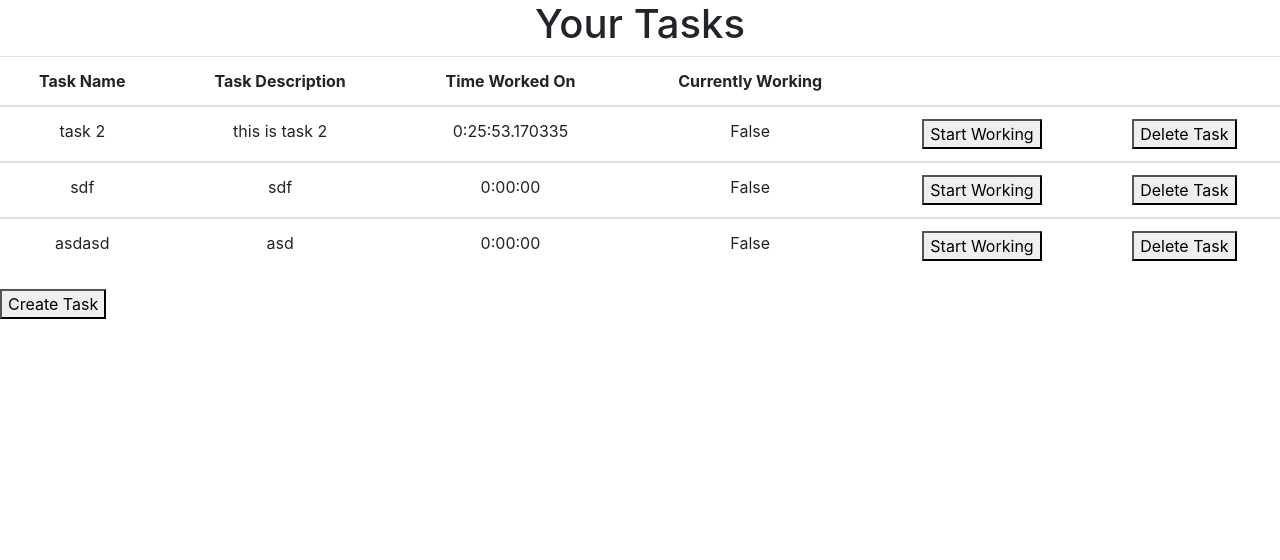
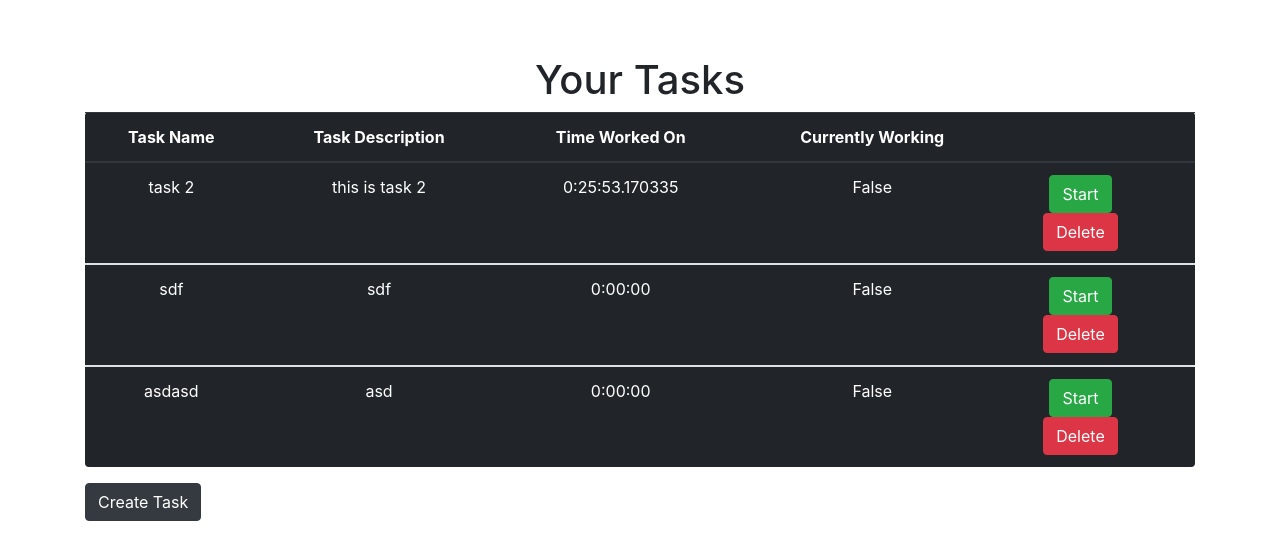
Before and after one commit to aivan6842/TaskTimeTracker, a Django app: template templates/viewTasks.html in a window 1280 px wide. Shown: the top 560 px of the page. Run offline with Django 3.2, Linux system fonts and the light colour scheme; the template is opened without the code that fills it: values that come from a table or form of the project are taken from there, others are empty; data comes from the database, SQL or seed files in the repository; both versions use the stored data as it was after the commit; some libraries are stand-ins or nearby versions.

Commit message:
Added css to viewTasks.html

```diff
--- a/static/css/taskapp.css
+++ b/static/css/taskapp.css
@@ -1,7 +1,17 @@
-h1{
+.invalidUser{
     color: red;
 }
 
-.invalidUser{
-    color: red;
+th{
+    text-align: center;
+    scope: col;
 }
+
+td{
+    text-align: center;
+}
+
+#header{
+    text-align: center;
+    margin-top: 5%;
+}
--- a/templates/viewTasks.html
+++ b/templates/viewTasks.html
@@ -2,41 +2,40 @@
 {% block content %}
 {% load static %}
 
-<h1 style='text-align:center'>Your Tasks</h1>
-
+<link rel="stylesheet" href="{% static 'css/taskapp.css' %}">
 {% if userTasks %}
-  <table class="table table-hover">
+<div class="container">
+    <h1 id="header">Your Tasks</h1>
+      <table class="table table-dark rounded">
         <thead>
           <tr>
-        <th scope="col" style='text-align:center'>Task Name</th>
-        <th scope="col" style='text-align:center'>Task Description</th>
-        <th scope="col" style='text-align:center'>Time Worked On</th>
-        <th scope="col" style='text-align:center'>Currently Working</th>
-        <th scope="col" style='text-align:center'></th>
-        <th scope="col" style='text-align:center'></th>
+            <th scope="col">Task Name</th>
+            <th scope="col">Task Description</th>
+            <th scope="col">Time Worked On</th>
+            <th scope="col">Currently Working</th>
+            <th scope="col"></th>
+            <th scope="col"></th>
           </tr>
         </thead>
-      {% for task in userTasks %}
-         <tbody>
+          {% for task in userTasks %}      <tbody>
+
             <tr class="table-default">
-               <td style='text-align:center'>{{ task.taskName }}</td>
-               <td style='text-align:center'>{{ task.description }}</td>
-               <td style='text-align:center'>{{ task.totaltime }}</td>
-               <td style='text-align:center'>{{ task.currentlyWorking }}</td>
-               <td style='text-align:center'>
+                   <td >{{ task.taskName }}</td>
+                   <td >{{ task.description }}</td>
+                   <td >{{ task.totaltime }}</td>
+                   <td >{{ task.currentlyWorking }}</td>
+                   <td id="table-buttons">
                       {% if not task.currentlyWorking %}
                       <form  method="post"> {% csrf_token %}
-                     <button type="submit" name="{{task.taskName}}Start" formmethod='post' value='True'>Start Working</button>
+                         <button type="submit" class="btn btn-success" name="{{task.taskName}}Start" formmethod='post' value='True'>Start</button>
                       </form>
                       {% else %}
                       <form  method="post"> {% csrf_token %}
-                     <button type="submit" name="{{task.taskName}}Stop" formmethod='post' value='True'>Stop Working</button>
+                         <button type="submit" class="btn btn-warning" name="{{task.taskName}}Stop" formmethod='post' value='True'>Stop</button>
                       </form>
                       {% endif %}
-               </td>
-               <td style='text-align:center'>
                      <form method='post'> {% csrf_token %}
-                   <button type='submit' name='{{task.taskName}}Delete' formmethod="post" value=True>Delete Task</button>
+                       <button type='submit' class="btn btn-danger" name='{{task.taskName}}Delete' formmethod="post" value=True>Delete</button>
                      </form>
                    </td>
                 </tr>
@@ -48,7 +47,8 @@
     </table>
 
     <form  method="post"> {% csrf_token %}
-   <button type="submit" name="createTask" formmethod='post' value='True'>Create Task</button>
+       <button class="btn btn-dark" type="submit" name="createTask" formmethod='post' value='True'>Create Task</button>
     </form>
+</div>
 
     {% endblock %}
```
Also changed, not shown: db.sqlite3. Lines whose indentation alone changed are shown as unchanged.
